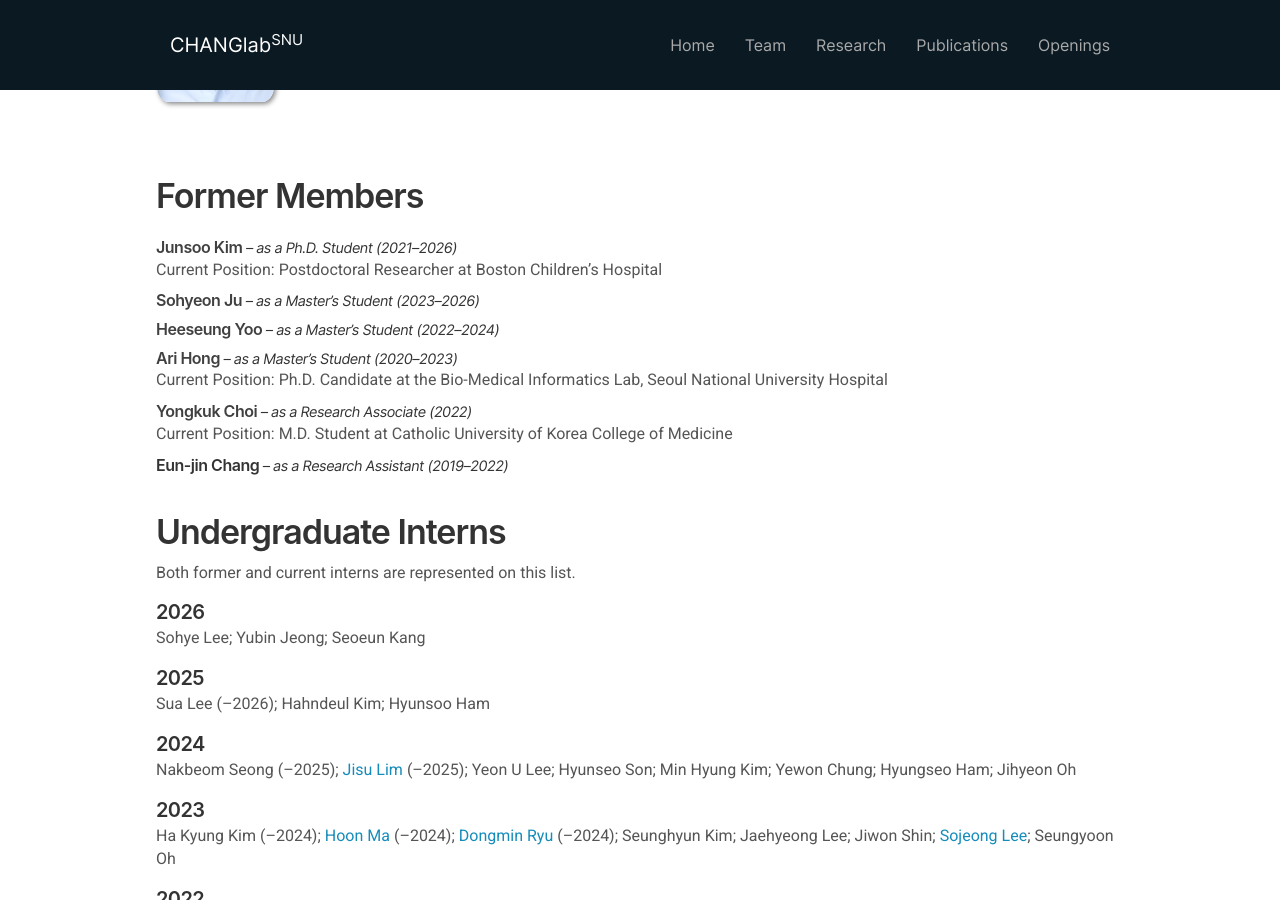
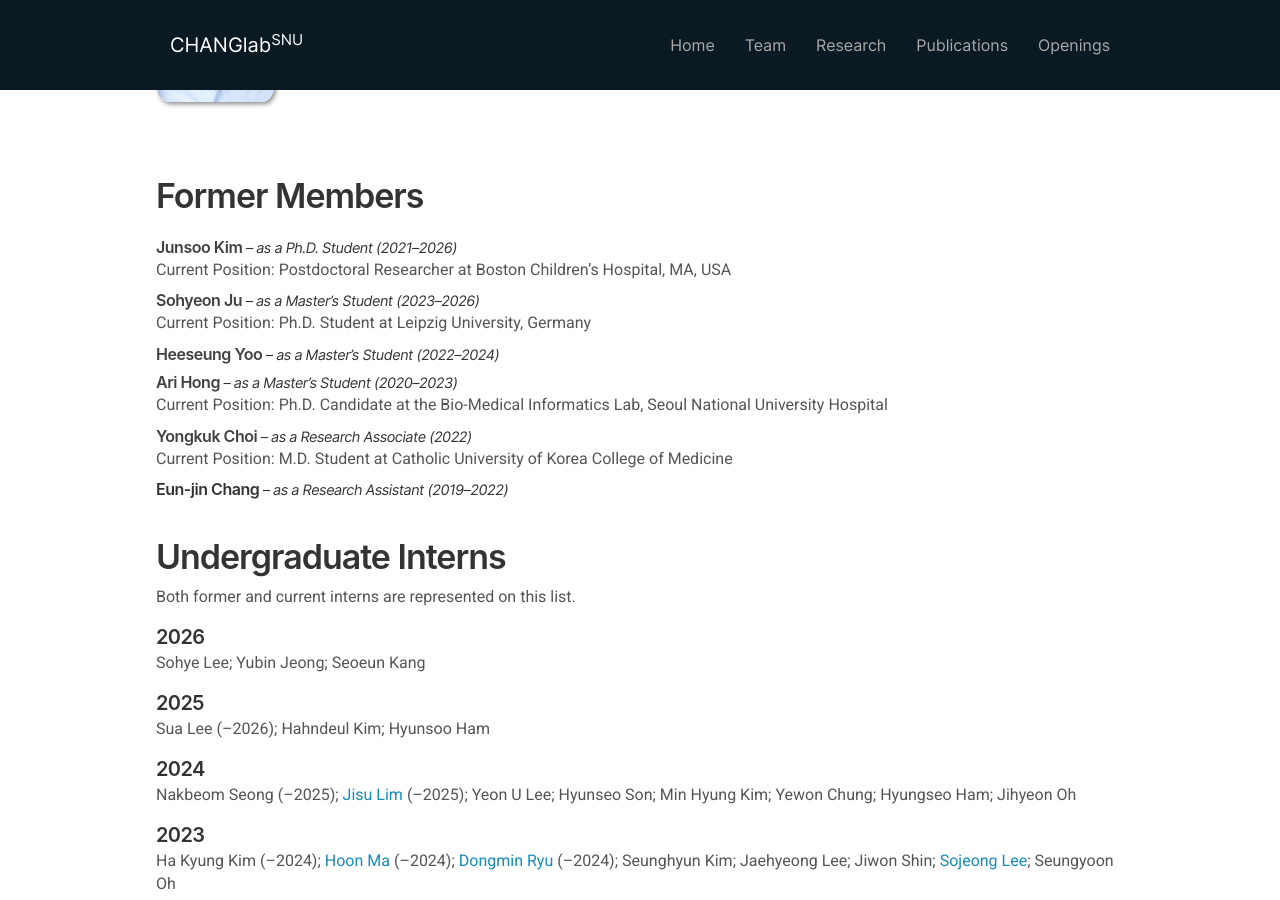
Before and after one commit to ChangLabSNU/ChangLabSNU.github.io, a Jekyll site: the page built from _pages/team.md, in a window 1280 px wide and 900 px high, scrolled down 1629 px. Built offline with Jekyll 4.4.1, drawn with Linux system fonts in a browser that asks for light colours; nearby versions of some CDN libraries; some web fonts are replaced.

Commit message:
Update the new affiliations.

```diff
--- a/_data/alumni_members.yml
+++ b/_data/alumni_members.yml
@@ -28,10 +28,11 @@
   start_date: [2021, 3, 1]
   end_date: [2026, 3, 23]
   link: junsoo-kim
-  current: Postdoctoral Researcher at Boston Children's Hospital
+  current: Postdoctoral Researcher at Boston Children's Hospital, MA, USA
 
 - name: Sohyeon Ju
   position: Master's Student
   start_date: [2023, 3, 1]
   end_date: [2026, 1, 24]
   link: sohyeon-ju
+  current: Ph.D. Student at Leipzig University, Germany
```
